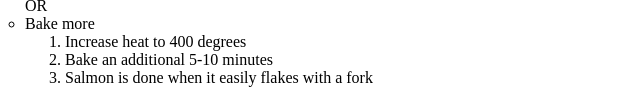
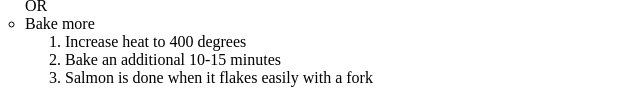
Before and after one commit to originalcvk/king, a plain HTML site: page index.html in a window 1280 px wide. Shown: the part 2039-2139 px from the top of the page, 63-703 px from the left. Drawn offline with Linux system fonts and the light colour scheme.

Commit message:
Corrections

```diff
--- a/index.html
+++ b/index.html
@@ -311,8 +311,8 @@
             <li>Bake more
                 <ol>
                     <li>Increase heat to 400 degrees</li>
-                    <li>Bake an additional 5-10 minutes</li>
-                    <li>Salmon is done when it easily flakes with a fork</li>
+                    <li>Bake an additional 10-15 minutes</li>
+                    <li>Salmon is done when it flakes easily with a fork</li>
                 </ol>
             </li>
         </ul>
```
